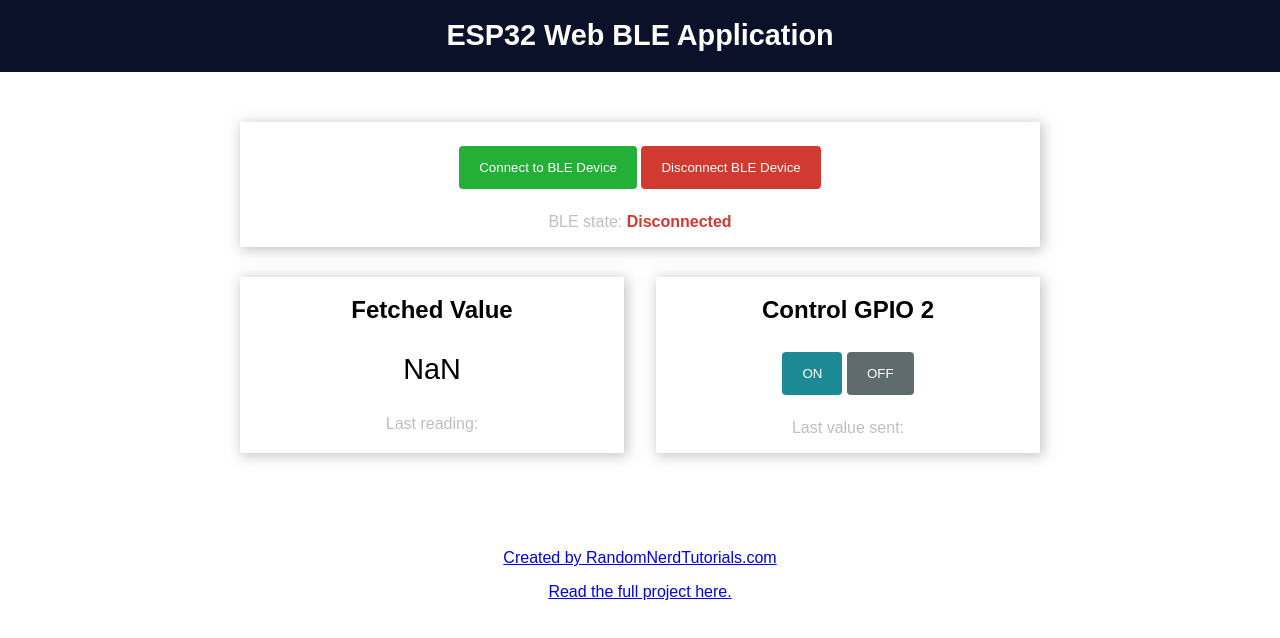
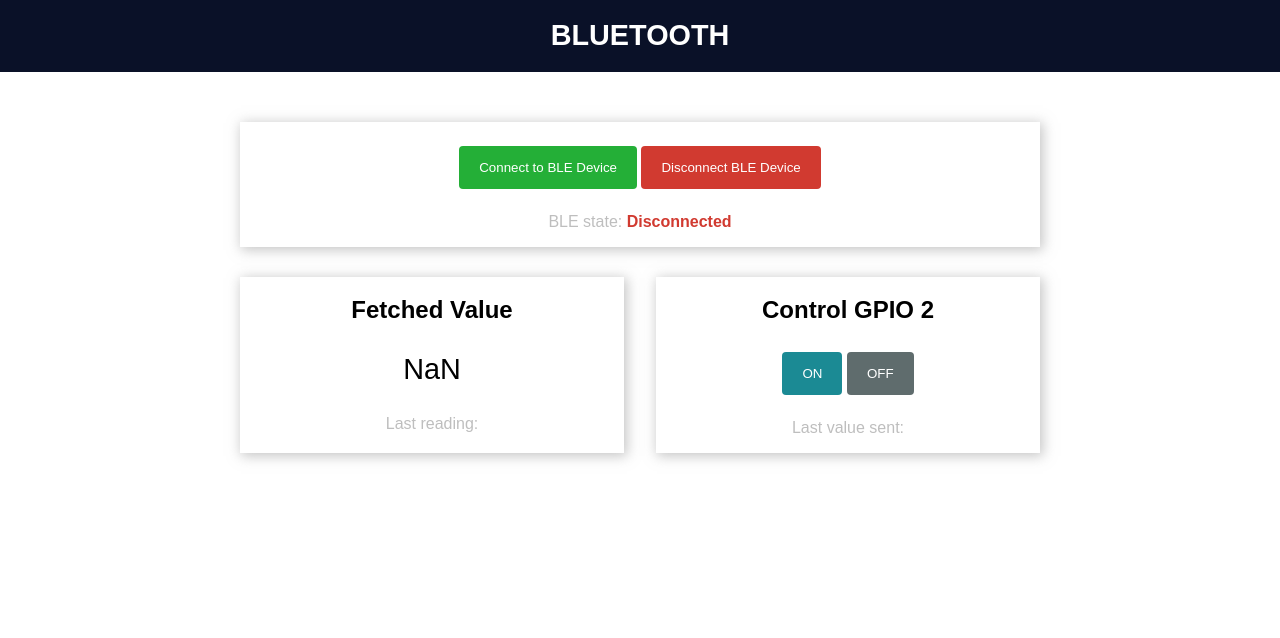
Before and after one commit to zebrenders/esp32, a plain HTML site: page index.html in a window 1280 px wide. Drawn offline with Linux system fonts and the light colour scheme.

Commit message:
Add files via upload

```diff
--- a/index.html
+++ b/index.html
@@ -1,6 +1,6 @@
 <html>
 <head>
-    <title>ESP32 Web BLE App</title>
+    <title>ESP32</title>
     <meta name="viewport" content="width=device-width, initial-scale=1">
     <link rel="icon" type="image/png" href="favicon.ico">
     <link rel="stylesheet" type="text/css" href="index.css">
@@ -8,7 +8,7 @@
 </head>
 <body>
     <div class="topnav">
-        <h1>ESP32 Web BLE Application</h1>
+        <h1>BLUETOOTH</h1>
     </div>
     <div class="content">
         <div class="card-grid">
@@ -36,8 +36,7 @@
         </div>
     </div>
     <div class="footer">
-        <p><a href="https://randomnerdtutorials.com/">Created by RandomNerdTutorials.com</a></p>
-        <p><a href="https://RandomNerdTutorials.com/esp32-web-bluetooth/">Read the full project here.</a></p>
+
     </div>
 </body>
 <script>
```
